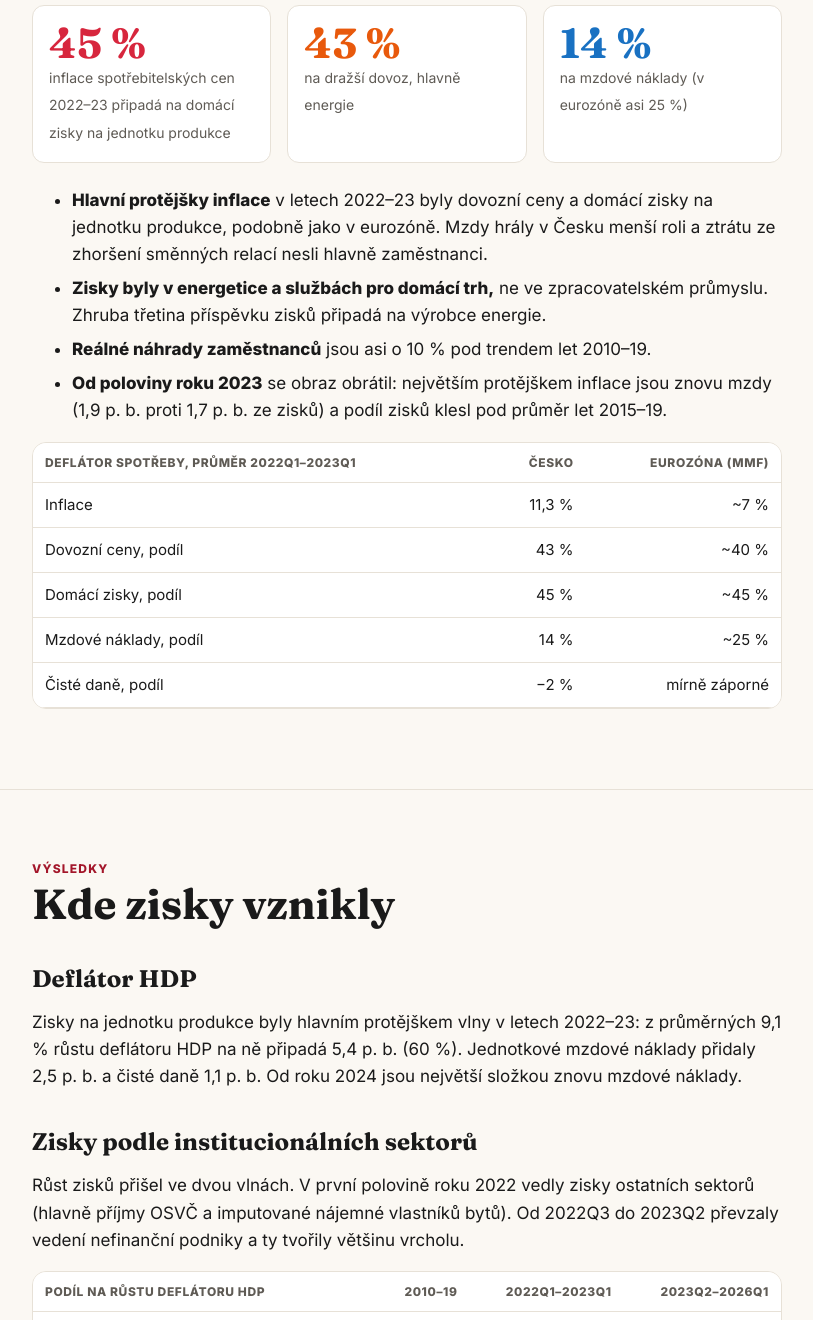
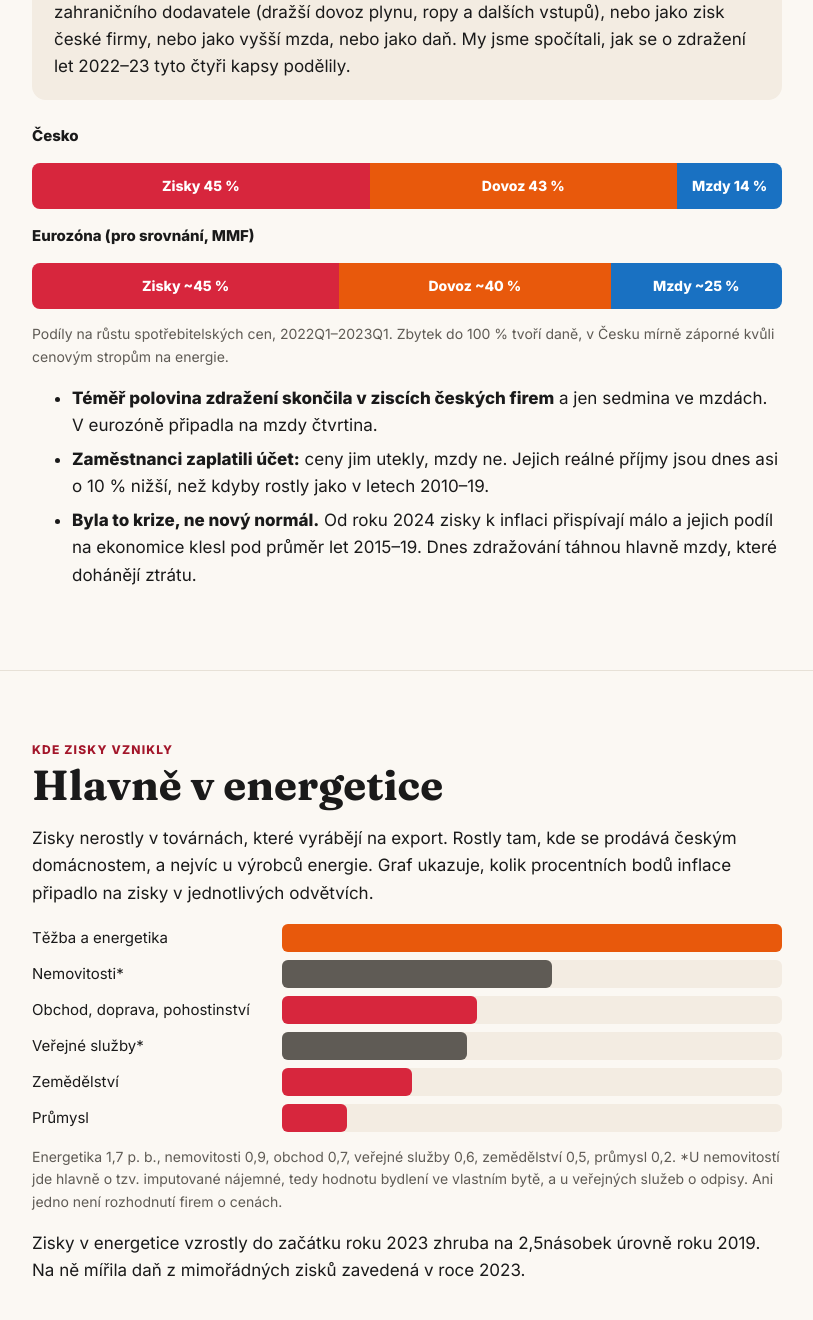
Before and after one commit to JakubKomarek/mdm-2026, a plain HTML site: page analyza.html in a window 1280 px wide. Shown: the part 763-2083 px from the top of the page, without its empty margins (233-1046 px from the left). Drawn offline with Linux system fonts and the light colour scheme.

Commit message:
Analýza srozumitelně: hlavní sdělení nahoře, technika v rozbalovacích částech
Co-Authored-By: Claude Opus 5.5 <noreply@anthropic.com>

```diff
--- a/analyza.html
+++ b/analyza.html
@@ -18,49 +18,71 @@
 h3{font-size:24px;margin:1.6em 0 .4em}
 .tbl{margin:16px 0}
 td.l{text-align:left}
+.sb{display:flex;height:46px;border-radius:8px;overflow:hidden;margin:6px 0 14px}
+.sb div{display:flex;align-items:center;justify-content:center;color:#fff;font-weight:800;font-size:14px;white-space:nowrap;overflow:hidden}
+.sbl{font-weight:700;font-size:15px}
+.hb{display:grid;grid-template-columns:minmax(120px,240px) 1fr;gap:10px;align-items:center;margin:8px 0;font-size:15px}
+.hb .t{background:var(--soft);border-radius:6px}.hb .t div{height:28px;border-radius:6px;background:var(--c)}
+.explain{background:var(--soft);border-radius:14px;padding:20px 22px;margin:24px 0}
+details.tech{border:1px solid var(--line);border-radius:14px;padding:16px 20px;margin:16px 0;background:var(--paper)}
+details.tech summary{font-size:18px}
+@media (max-width:560px){.hb{grid-template-columns:1fr}}
 </style>
 </head>
 <body>
 <nav><div class="wrap">
   <a class="brand" href="index.html">Důstojná mzda</a>
-  <a href="#vysledky">Výsledky</a><a href="#cnb">Blog ČNB</a><a href="#metoda">Metoda</a><a href="sily.html">Šok, renta, přesun</a>
+  <a href="#zkratka">Ve zkratce</a><a href="#kde">Kde zisky vznikly</a><a href="#odbornici">Pro odborníky</a><a href="sily.html">Šok, renta, přesun</a>
 </div></nav>
 
 <section class="hero dark"><div class="wrap">
   <span class="kicker">Analýza · září 2026</span>
-  <h1 style="max-width:18ch">Česká inflace po energetickém šoku: dovoz, zisky a mzdy</h1>
-  <p class="lead">Kdo stál na druhé straně zdražování v letech 2022–23? Rozložili jsme českou inflaci stejnou metodou, jakou Mezinárodní měnový fond použil pro eurozónu.</p>
+  <h1 style="max-width:18ch">Kdo vydělal na zdražování 2022–23?</h1>
+  <p class="lead">Když v letech 2022 a 2023 rostly ceny, peníze, které lidé platili navíc, někam odtekly. Spočítali jsme kam: k zahraničním dodavatelům, do zisků firem, nebo do mezd.</p>
+</div></section>
+
+<section id="zkratka"><div class="wrap prose">
+  <span class="kicker">Ve zkratce</span>
+  <h2>Zdražování neplatily mzdy. Platili ho zaměstnanci.</h2>
+  <div class="explain"><p style="margin:0"><strong>Jak to číst:</strong> každá koruna, o kterou zdraží nákup, musí skončit v něčí kapse. Buď u zahraničního dodavatele (dražší dovoz plynu, ropy a dalších vstupů), nebo jako zisk české firmy, nebo jako vyšší mzda, nebo jako daň. My jsme spočítali, jak se o zdražení let 2022–23 tyto čtyři kapsy podělily.</p></div>
+  <p class="sbl">Česko</p>
+  <div class="sb"><div style="width:45%;background:var(--rent)">Zisky 45 %</div><div style="width:41%;background:var(--shock)">Dovoz 43 %</div><div style="width:14%;background:var(--shift)">Mzdy 14 %</div></div>
+  <p class="sbl">Eurozóna (pro srovnání, MMF)</p>
+  <div class="sb"><div style="width:43%;background:var(--rent)">Zisky ~45 %</div><div style="width:38%;background:var(--shock)">Dovoz ~40 %</div><div style="width:24%;background:var(--shift)">Mzdy ~25 %</div></div>
+  <p class="note">Podíly na růstu spotřebitelských cen, 2022Q1–2023Q1. Zbytek do 100 % tvoří daně, v Česku mírně záporné kvůli cenovým stropům na energie.</p>
+  <ul>
+    <li><strong>Téměř polovina zdražení skončila v ziscích českých firem</strong> a jen sedmina ve mzdách. V eurozóně připadla na mzdy čtvrtina.</li>
+    <li><strong>Zaměstnanci zaplatili účet:</strong> ceny jim utekly, mzdy ne. Jejich reálné příjmy jsou dnes asi o 10 % nižší, než kdyby rostly jako v letech 2010–19.</li>
+    <li><strong>Byla to krize, ne nový normál.</strong> Od roku 2024 zisky k inflaci přispívají málo a jejich podíl na ekonomice klesl pod průměr let 2015–19. Dnes zdražování táhnou hlavně mzdy, které dohánějí ztrátu.</li>
+  </ul>
+</div></section>
+
+<section id="kde"><div class="wrap prose">
+  <span class="kicker">Kde zisky vznikly</span>
+  <h2>Hlavně v energetice</h2>
+  <p>Zisky nerostly v továrnách, které vyrábějí na export. Rostly tam, kde se prodává českým domácnostem, a nejvíc u výrobců energie. Graf ukazuje, kolik procentních bodů inflace připadlo na zisky v jednotlivých odvětvích.</p>
+  <div class="hb" style="--c:var(--shock)"><span>Těžba a energetika</span><div class="t"><div style="width:100%"></div></div></div>
+  <div class="hb" style="--c:var(--muted)"><span>Nemovitosti*</span><div class="t"><div style="width:54%"></div></div></div>
+  <div class="hb" style="--c:var(--rent)"><span>Obchod, doprava, pohostinství</span><div class="t"><div style="width:39%"></div></div></div>
+  <div class="hb" style="--c:var(--muted)"><span>Veřejné služby*</span><div class="t"><div style="width:37%"></div></div></div>
+  <div class="hb" style="--c:var(--rent)"><span>Zemědělství</span><div class="t"><div style="width:26%"></div></div></div>
+  <div class="hb" style="--c:var(--rent)"><span>Průmysl</span><div class="t"><div style="width:13%"></div></div></div>
+  <p class="note">Energetika 1,7 p. b., nemovitosti 0,9, obchod 0,7, veřejné služby 0,6, zemědělství 0,5, průmysl 0,2. *U nemovitostí jde hlavně o tzv. imputované nájemné, tedy hodnotu bydlení ve vlastním bytě, a u veřejných služeb o odpisy. Ani jedno není rozhodnutí firem o cenách.</p>
+  <p>Zisky v energetice vzrostly do začátku roku 2023 zhruba na 2,5násobek úrovně roku 2019. Na ně mířila daň z mimořádných zisků zavedená v roce 2023.</p>
 </div></section>
 
 <section><div class="wrap prose">
-  <span class="kicker">Shrnutí</span>
-  <h2>Zdražování neplatily mzdy, platili ho zaměstnanci</h2>
-  <div class="big3">
-    <div style="--c:var(--rent)"><b>45 %</b><span>inflace spotřebitelských cen 2022–23 připadá na domácí zisky na jednotku produkce</span></div>
-    <div style="--c:var(--shock)"><b>43 %</b><span>na dražší dovoz, hlavně energie</span></div>
-    <div style="--c:var(--shift)"><b>14 %</b><span>na mzdové náklady (v eurozóně asi 25 %)</span></div>
-  </div>
-  <ul>
-    <li><strong>Hlavní protějšky inflace</strong> v letech 2022–23 byly dovozní ceny a domácí zisky na jednotku produkce, podobně jako v eurozóně. Mzdy hrály v Česku menší roli a ztrátu ze zhoršení směnných relací nesli hlavně zaměstnanci.</li>
-    <li><strong>Zisky byly v energetice a službách pro domácí trh,</strong> ne ve zpracovatelském průmyslu. Zhruba třetina příspěvku zisků připadá na výrobce energie.</li>
-    <li><strong>Reálné náhrady zaměstnanců</strong> jsou asi o 10 % pod trendem let 2010–19.</li>
-    <li><strong>Od poloviny roku 2023</strong> se obraz obrátil: největším protějškem inflace jsou znovu mzdy (1,9 p. b. proti 1,7 p. b. ze zisků) a podíl zisků klesl pod průměr let 2015–19.</li>
-  </ul>
-  <div class="tbl"><table>
-    <thead><tr><th>Deflátor spotřeby, průměr 2022Q1–2023Q1</th><th>Česko</th><th>Eurozóna (MMF)</th></tr></thead>
-    <tbody>
-      <tr><td>Inflace</td><td>11,3 %</td><td>~7 %</td></tr>
-      <tr><td>Dovozní ceny, podíl</td><td>43 %</td><td>~40 %</td></tr>
-      <tr><td>Domácí zisky, podíl</td><td>45 %</td><td>~45 %</td></tr>
-      <tr><td>Mzdové náklady, podíl</td><td>14 %</td><td>~25 %</td></tr>
-      <tr><td>Čisté daně, podíl</td><td>−2 %</td><td>mírně záporné</td></tr>
-    </tbody>
-  </table></div>
+  <span class="kicker">Co z toho plyne</span>
+  <h2>Pro důstojnou mzdu</h2>
+  <p>Krize let 2022–23 posunula náklady na důstojný život výš a mzdy to nedohnaly. Proto dnes 63 % zaměstnanců bere méně než minimální důstojnou mzdu. Šok přišel zvenku, ale jak hluboko dopadl, rozhodlo to, kdo měl tržní sílu přenést ho do cen, a kdo nakonec nesl účet.</p>
+  <p><a class="btn" href="sily.html">Šok, renta, přesun →</a></p>
 </div></section>
 
-<section id="vysledky"><div class="wrap prose">
-  <span class="kicker">Výsledky</span>
-  <h2>Kde zisky vznikly</h2>
+<section id="odbornici"><div class="wrap prose">
+  <span class="kicker">Pro odborníky</span>
+  <h2>Podrobné výsledky a metoda</h2>
+  <details class="tech"><summary>Podrobné tabulky</summary>
+
 
   <h3>Deflátor HDP</h3>
   <p>Zisky na jednotku produkce byly hlavním protějškem vlny v letech 2022–23: z průměrných 9,1 % růstu deflátoru HDP na ně připadá 5,4 p. b. (60 %). Jednotkové mzdové náklady přidaly 2,5 p. b. a čisté daně 1,1 p. b. Od roku 2024 jsou největší složkou znovu mzdové náklady.</p>
@@ -118,11 +140,10 @@ td.l{text-align:left}
 
   <h3>Výhled</h3>
   <p>Při růstu produktivity 1,5 % a dovozní inflaci 2 % je s dvouprocentní inflací při dnešním podílu zisků slučitelný růst mezd zhruba 3,5 %. Mzdy rostou asi o 5,5 %, takže buď zpomalí, nebo podíl zisků na příjmech výrobních faktorů klesne zhruba na 50 % (z 52,1 %).</p>
-</div></section>
 
-<section id="cnb"><div class="wrap prose">
-  <span class="kicker">Diskuse</span>
-  <h2>Co tomu říká blog ČNB „Dobrý den, máte zisky?“</h2>
+
+</details>
+<details class="tech"><summary>Srovnání s blogem ČNB „Dobrý den, máte zisky?“</summary>
   <p>Blog Adama, Procházky a Schwarze (březen 2024) chápe inflaci jako konflikt o rozdělení po vnějším šoku a dochází k závěru, že slabé zisky průmyslu oslabily vyjednávací pozici zaměstnanců a mzdy proto zaostaly za cenami. Rámec sdílí s analýzou MMF a sektorová fakta sedí. Odpovídá ale na jinou otázku:</p>
   <ol>
     <li><strong>Celkové zisky místo zisků na jednotku.</strong> Pro inflaci jsou podstatné jednotkové marže. Ty tvoří asi 60 % růstu deflátoru HDP a 45 % deflátoru spotřeby.</li>
@@ -132,11 +153,8 @@ td.l{text-align:left}
     <li><strong>Směnné relace.</strong> Čistý dovozce energie musí ztratit národní důchod a strnulé mzdy znamenají, že první ránu nesou zaměstnanci. Tento kanál blog neodděluje od vyjednávání o zisky.</li>
   </ol>
   <p>Výhled blogu ale obstál: inflace se od roku 2024 drží kolem 2–3 % a podíl zisků klesl. Jiná práce ekonomů ČNB (Král a kol. 2024) je blíž čtení MMF a nachází nadprůměrný příspěvek jednotkových zisků a navýšení marží do poloviny roku 2023.</p>
-</div></section>
-
-<section id="metoda"><div class="wrap prose">
-  <span class="kicker">Metoda</span>
-  <h2>Jak jsme počítali</h2>
+</details>
+  <details class="tech"><summary>Jak jsme počítali a zdroje</summary>
   <p>Analýza replikuje pro Česko metodu Hansena, Toscaniho a Zhoua (2023, MMF WP/23/131) na čtvrtletních národních účtech Eurostatu za období 1995Q1–2026Q2.</p>
   <ul>
     <li><strong>Deflátor HDP:</strong> nominální HDP = náhrady zaměstnanců + hrubý provozní přebytek a smíšený důchod + čisté daně. Po vydělení reálným HDP dostaneme jednotkové mzdové náklady, jednotkové zisky a jednotkové čisté daně.</li>
@@ -151,6 +169,7 @@ td.l{text-align:left}
     <li>Král, Michálek, Musil a Šarboch (2024): <a href="https://www.cnb.cz/cs/o_cnb/cnblog/Zisky-ziskovost-mira-zisku-marze...-Kdo-se-v-tom-ma-vyznat/">Zisky, ziskovost, míra zisku, marže…</a>, ČNBlog</li>
     <li>OECD: <a href="https://data-explorer.oecd.org/?pg=0&amp;bp=true&amp;snb=15&amp;tm=TIVA">Trade in Value Added (TiVA) 2025</a></li>
   </ul>
+</details>
 </div></section>
 
 <footer><div class="wrap">
```
